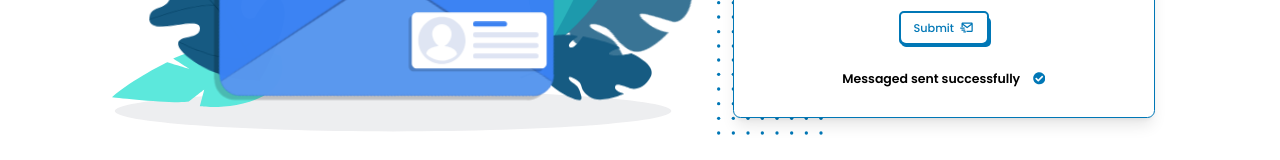
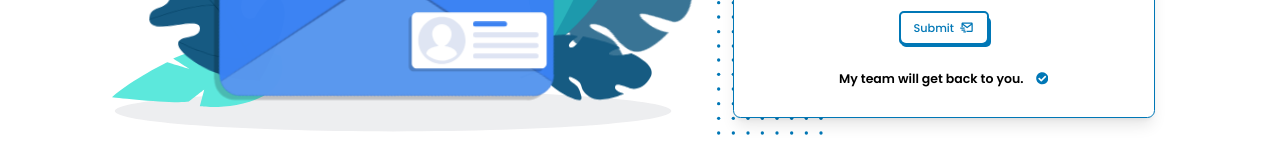
Before and after one commit to Vivekpolra8/vivekportfolio, a React (Create React App) app: page / in a window 1280 px wide. Both pictures are taken after typing "Sample", "name@example.com", "Sample" into the empty fields and a click on the button "Submit". Shown: the part 3520-3680 px from the top of the page. Built offline with nearby package versions, Linux system fonts and the light colour scheme.

Commit message:
message change

```diff
--- a/src/Components/ContactForm.jsx
+++ b/src/Components/ContactForm.jsx
@@ -13,7 +13,7 @@ const ContactForm = () => {
   let successText = (
     <>
       <h1 className="text-center font-semibold text-lg md:text-xl">
-        Messaged sent successfully{" "}
+        My team will get back to you. {" "}
       </h1>
       <FaCheckCircle className="text-fadeMainTheme text-xl" />
     </>
@@ -36,7 +36,7 @@ const ContactForm = () => {
         'template_ehoqwee',
         form.current,
 
-           'uaXOz_8rOgQjUFuld'
+        'uaXOz_8rOgQjUFuld'
 
 
       );
```
